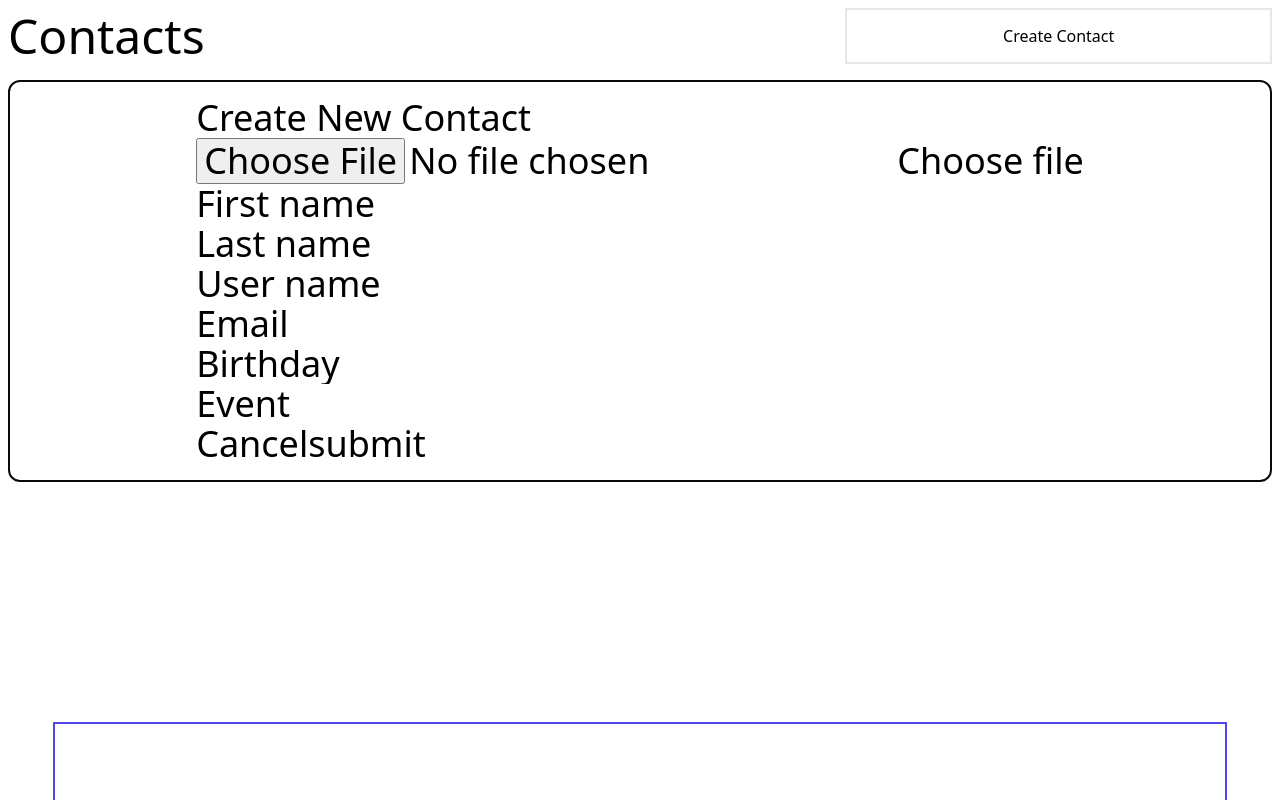
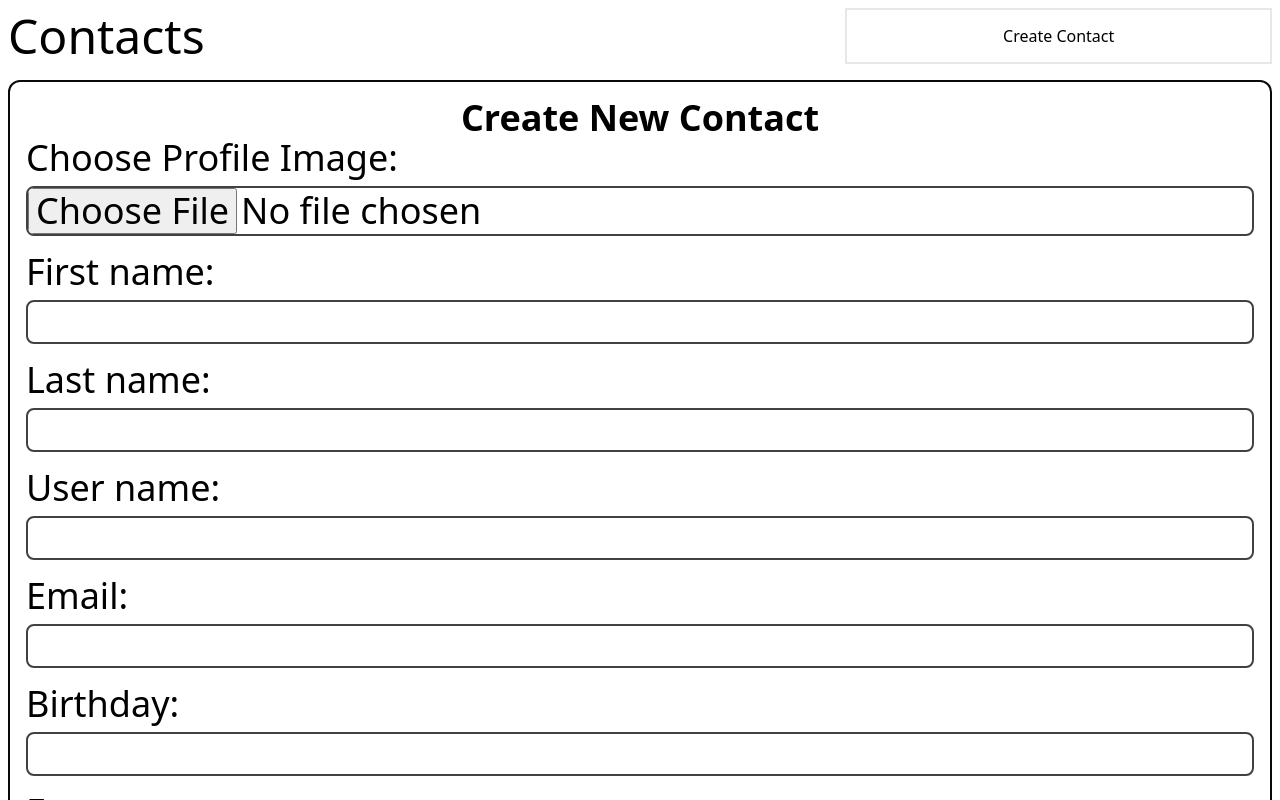
Before and after one commit to Hieronymbus/contacts-frontend-api, a React (Vite) app: page / in a window 1280 px wide. Both pictures are taken after a click on the button "Create Contact". Shown: the top 800 px of the page. Built offline with nearby package versions, Linux system fonts and the light colour scheme; data requests are answered from the project's data file.

Commit message:
Change CSS to Tailwind for CreateContactForm

```diff
--- a/db/db.json
+++ b/db/db.json
@@ -1,15 +1,5 @@
 {
   "contacts": [
-    {
-      "firstName": "12321",
-      "lastName": "12312",
-      "userName": "",
-      "email": "",
-      "dob": "",
-      "event": "",
-      "image": "https://i.pravatar.cc/300",
-      "id": 1
-    },
     {
       "firstName": "123",
       "lastName": "",
--- a/src/components/CreateContactForm.jsx
+++ b/src/components/CreateContactForm.jsx
@@ -37,68 +37,68 @@ const CreateContactForm = ({ onHandleCloseModal }) => {
   }
 
   return (
-    <div className="modal-body">
-      <div className="modal-header">
-        <h2>Create New Contact</h2>
-      </div>
-      <form className="modal-form" onSubmit={handleSubmit}>
-        <div className="modal-file-form">
-          <div className="custom-file">
+    <div className="w-full">
+
+        <h2 className="text-center font-semibold">Create New Contact</h2>
+
+      <form className="flex flex-col gap-4" onSubmit={handleSubmit}>
+
+          <div className="flex flex-col gap-2">
+            <label htmlFor="modal-file-input" className="">
+              Choose Profile Image:
+            </label>
             <input
               type="file"
-              className="custom-input"
+              className="border-2 border-stone-700 rounded-lg"
               id="modal-file-input"
               name="image"
               onChange={setImage}
             />
-            <label htmlFor="modal-file-input" className="custom-input-label">
-              Choose file
-            </label>
           </div>
           {/* Place these components within another component? */}
           <ModalCreateInput
             id="firstName"
             type="text"
-            label="First name"
+            label="First name:"
             setValue={setFirstName}
           />
           <ModalCreateInput
             id="lastName"
             type="text"
-            label="Last name"
+            label="Last name:"
             setValue={setLastName}
           />
           <ModalCreateInput
             id="userName"
             type="text"
-            label="User name"
+            label="User name:"
             setValue={setUserName}
           />
           <ModalCreateInput
             id="email"
             type="text"
-            label="Email"
+            label="Email:"
             setValue={setEmail}
           />
           <ModalCreateInput
             id="dob"
             type="text"
-            label="Birthday"
+            label="Birthday:"
             setValue={setDob}
           />
           <ModalCreateInput
             id="event"
             type="text"
-            label="Event"
+            label="Event:"
             setValue={setEvent}
           />
-        </div>
-        <div className="modal-footer">
-          <button className="form-action-button" onClick={onHandleCloseModal}>
+
+        <div className="flex justify-around gap-2">
+          <button className="border-2 border-stone-700 rounded-lg p-2" onClick={onHandleCloseModal}>
             Cancel
           </button>
-          <button className="form-action-button" type="submit">
-            submit
+          <button className="border-2 border-stone-700 rounded-lg p-2" type="submit">
+            Submit
           </button>
         </div>
       </form>
--- a/src/components/Header.jsx
+++ b/src/components/Header.jsx
@@ -27,8 +27,8 @@ const Header = () => {
 
       {isModalDisplayed && (
         <div
-          className="m-2 p-4 bg-white  flex flex-col
-    justify-center items-center gap-4 text-4xl border-2 border-stone-950 rounded-xl"
+          className="m-2 p-4 bg-white flex flex-col
+    justify-center items-center  text-4xl border-2 border-stone-950 rounded-xl"
         >
           <CreateContactForm onHandleCloseModal={handleCloseModal} />
         </div>
--- a/src/components/ModalCreateInput.jsx
+++ b/src/components/ModalCreateInput.jsx
@@ -4,9 +4,9 @@ function ModalCreateInput(props) {
 
 
     return (
-      <div className='modal-input-form-group'>
+      <div className='w-full flex flex-col justify-center gap-2'>
         <label htmlFor={props.id}>{props.label}</label>
-        <input onChange={(e) => props.setValue(e.target.value)} type={props.type} id={props.id} name={props.id} />
+        <input className="border-2 border-stone-700 rounded-lg" onChange={(e) => props.setValue(e.target.value)} type={props.type} id={props.id} name={props.id} />
       </div>
     )
 }
```
